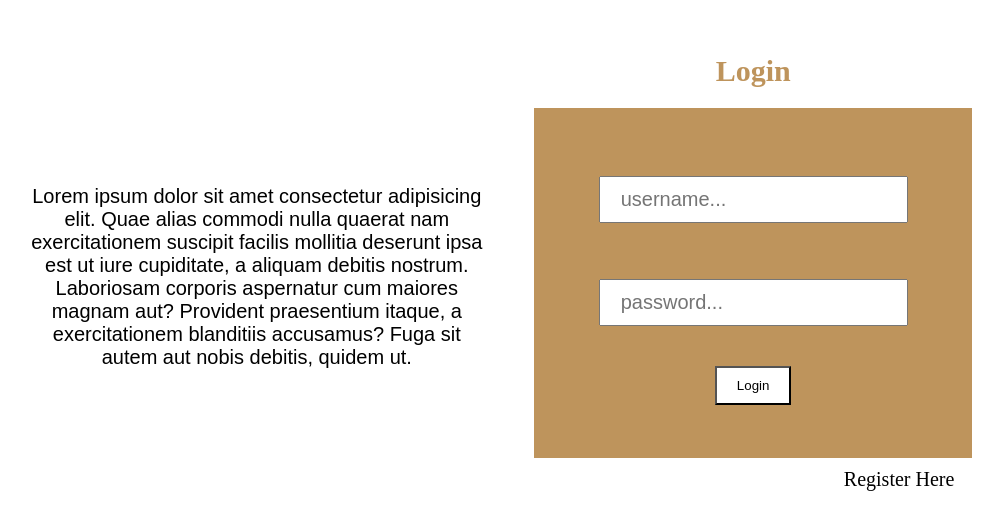
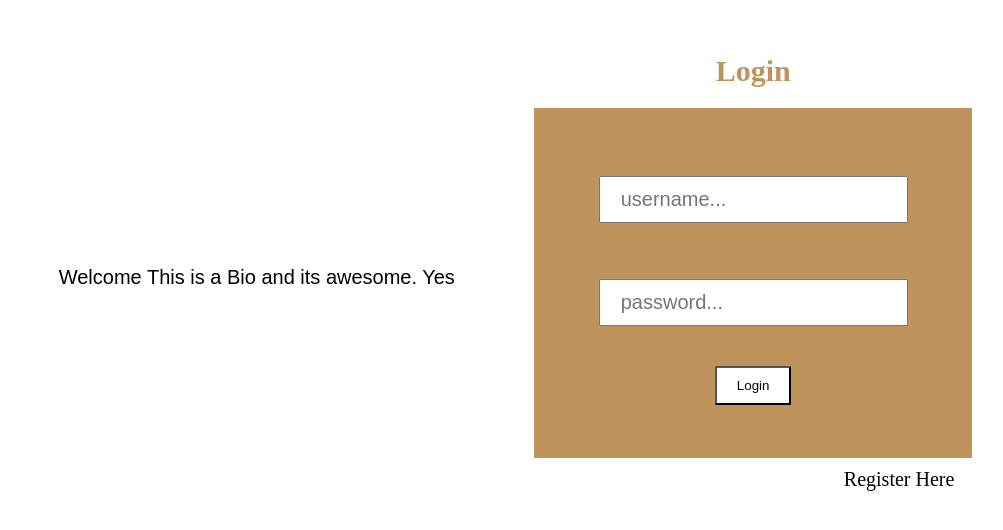
Before and after one commit to rhyusarmiento/rs-capstone-frontend, a React (Create React App) app: page / in a window 1280 px wide. Shown: the part 138-668 px from the top of the page, without its empty margins (130-1133 px from the left). Built offline with nearby package versions, Linux system fonts and the light colour scheme; no server answers.

Commit message:
UPDATE styles for profile settings

```diff
--- a/src/components/pages/Landing.js
+++ b/src/components/pages/Landing.js
@@ -7,10 +7,7 @@ const Landing = () => {
         <div className='landing-wrapper'>
             <div className='landing-bio'>
                 <div className="bio">
-                    Lorem ipsum dolor sit amet consectetur adipisicing elit. Quae alias commodi
-                    nulla quaerat nam exercitationem suscipit facilis mollitia deserunt ipsa est ut iure cupiditate,
-                    a aliquam debitis nostrum. Laboriosam corporis aspernatur cum maiores magnam aut? Provident
-                    praesentium itaque, a exercitationem blanditiis accusamus? Fuga sit autem aut nobis debitis, quidem ut.
+                    Welcome This is a Bio and its awesome. Yes
                 </div>
             </div>
             <AuthForm />
--- a/src/style/profile.scss
+++ b/src/style/profile.scss
@@ -72,7 +72,7 @@
             width: 100%;
             height: 100px;
             display: grid;
-            grid-template-columns: 20% 1fr 150px 20%;
+            grid-template-columns: auto 100px 150px auto;
 
             .logout {
                 grid-column: 2;
```
